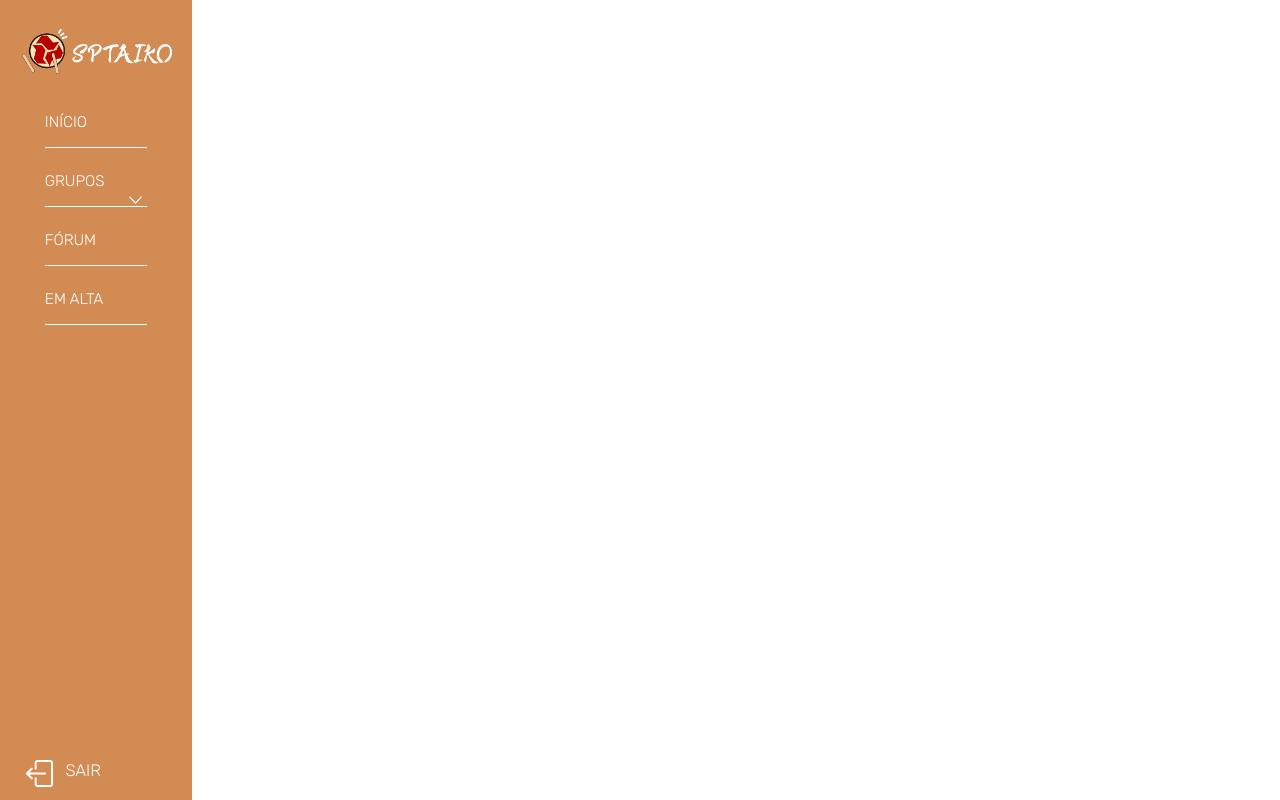
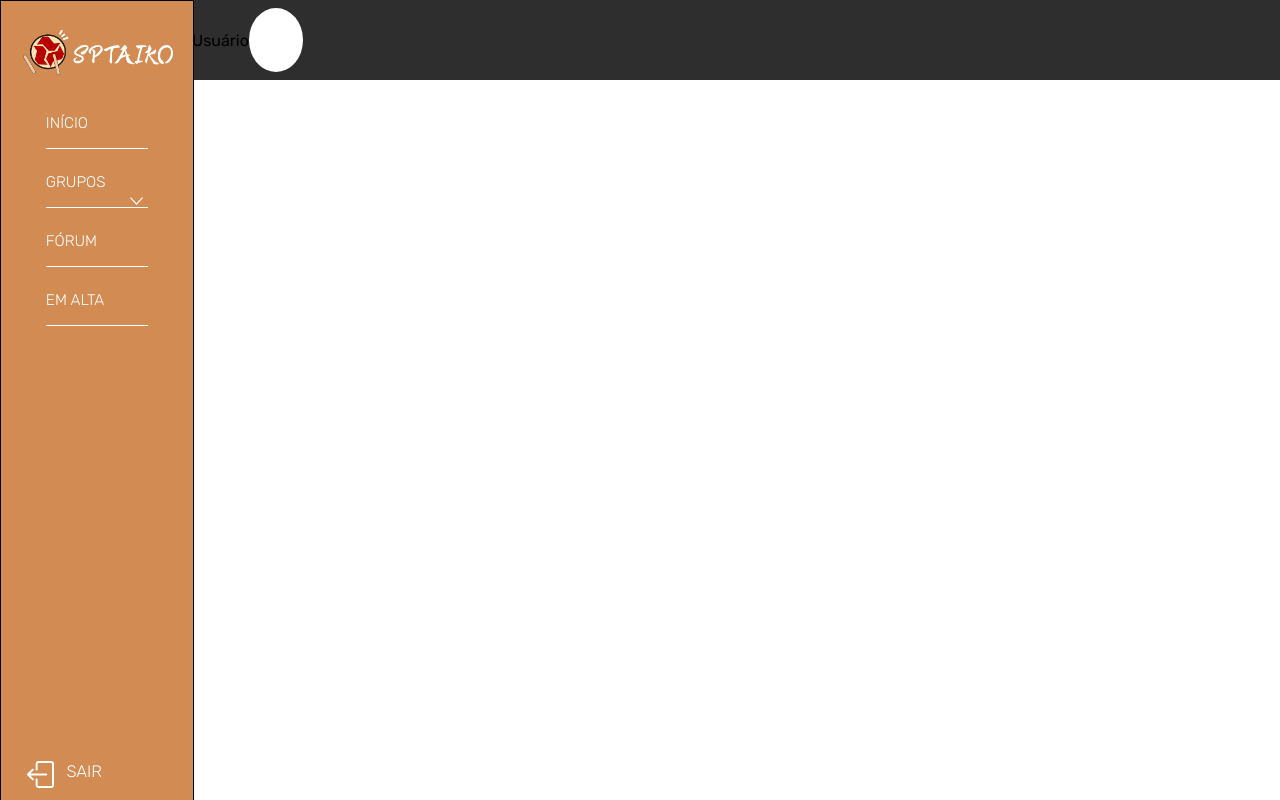
Before and after one commit to Murakami-J/Projeto-Individual, a website: page site-sptaiko/public/dashboard/cards.html in a window 1280 px wide. Drawn offline with nearby package versions, Linux system fonts and the light colour scheme.

Commit message:
Adicionando o header na paǵina inicial

```diff
--- a/site-sptaiko/public/css/inicio.css
+++ b/site-sptaiko/public/css/inicio.css
@@ -5,6 +5,8 @@
     margin: 0px;
     font-family: "Rubik", sans-serif;
 }
+
+/* ============================ NAV ================================ */
 
 nav{
     background-color: #D28B53;
@@ -15,6 +17,7 @@ nav{
     justify-content: space-between;
     align-items: center;
     flex-direction: column;
+    border: 1px black solid;
 }
 
 .div-logo{
@@ -123,3 +126,26 @@ nav{
     font-weight: 300;
     margin-left: 1vw;
 }
+
+/* ============================ HEADER ================================ */
+
+.header-container{
+    display: flex;
+    justify-content: flex-end;
+}
+
+.div-header{
+    background-color: #2E2E2E;
+    height: 10vh;
+    width: 85%;
+    display: flex;
+    align-items: center;
+}
+
+.div-perfil-usuario{
+    background-color: white;
+    width: 5%;
+    height: 8vh;
+    border-radius: 50%;
+    justify-self: end;
+}
--- a/site-sptaiko/public/dashboard/cards.html
+++ b/site-sptaiko/public/dashboard/cards.html
@@ -4,7 +4,7 @@
 <head>
     <meta charset="UTF-8">
     <meta name="viewport" content="width=device-width, initial-scale=1.0">
-    <title>SPTAIKO</title>
+    <title>Sptaiko</title>
     <link rel="stylesheet" href="../css/inicio.css">
     <script src="https://ajax.googleapis.com/ajax/libs/jquery/1.10.2/jquery.min.js"></script>
 </head>
@@ -50,6 +50,16 @@
             </a>
         </div>
     </nav>
+
+    <div class="header-container">
+        <div class="div-header">
+            <p>Usuário</p>
+
+            <div class="div-perfil-usuario">
+
+            </div>
+        </div>
+    </div>
 </body>
 
 </html>
```
Also changed, not shown: site-sptaiko/public/cadastro.html (+1 -1 lines), site-sptaiko/public/index.html (+1 -1 lines), site-sptaiko/public/login.html (+1 -1 lines).
